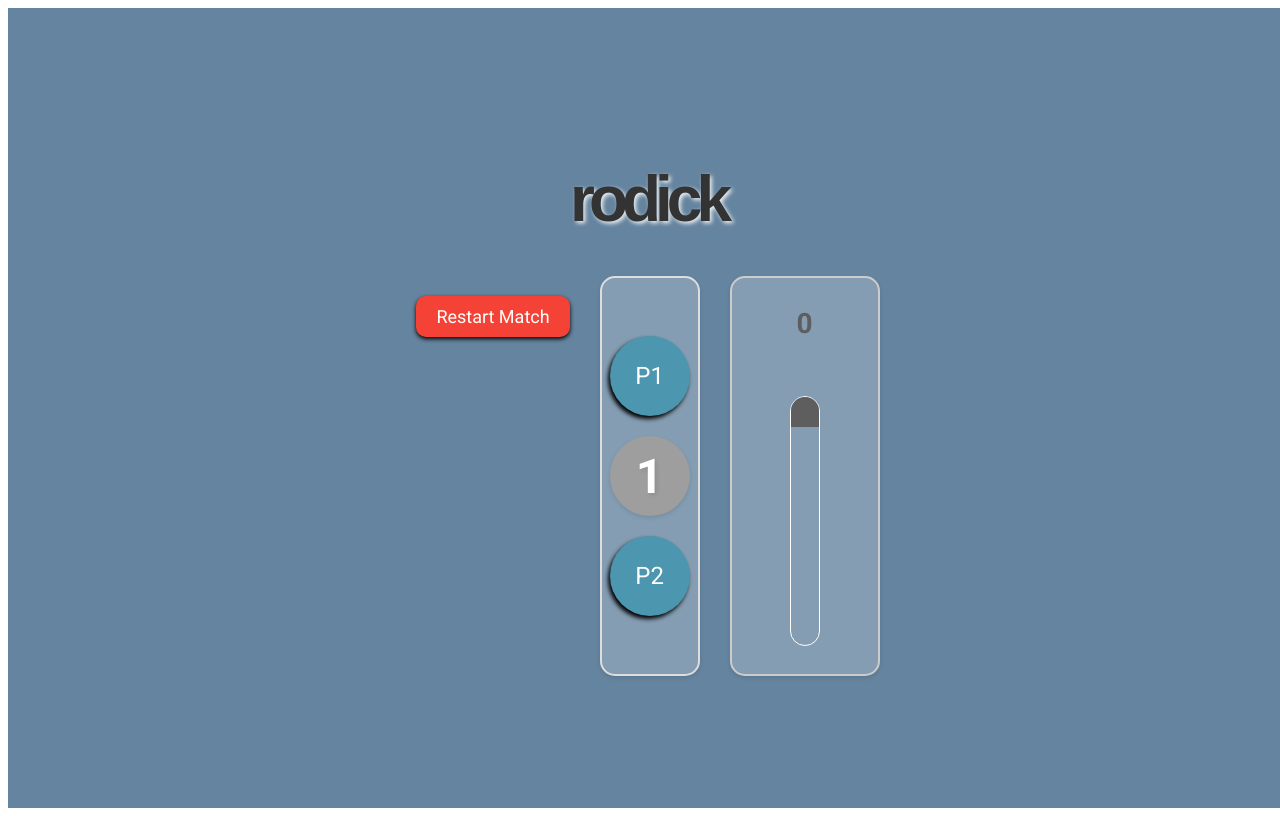
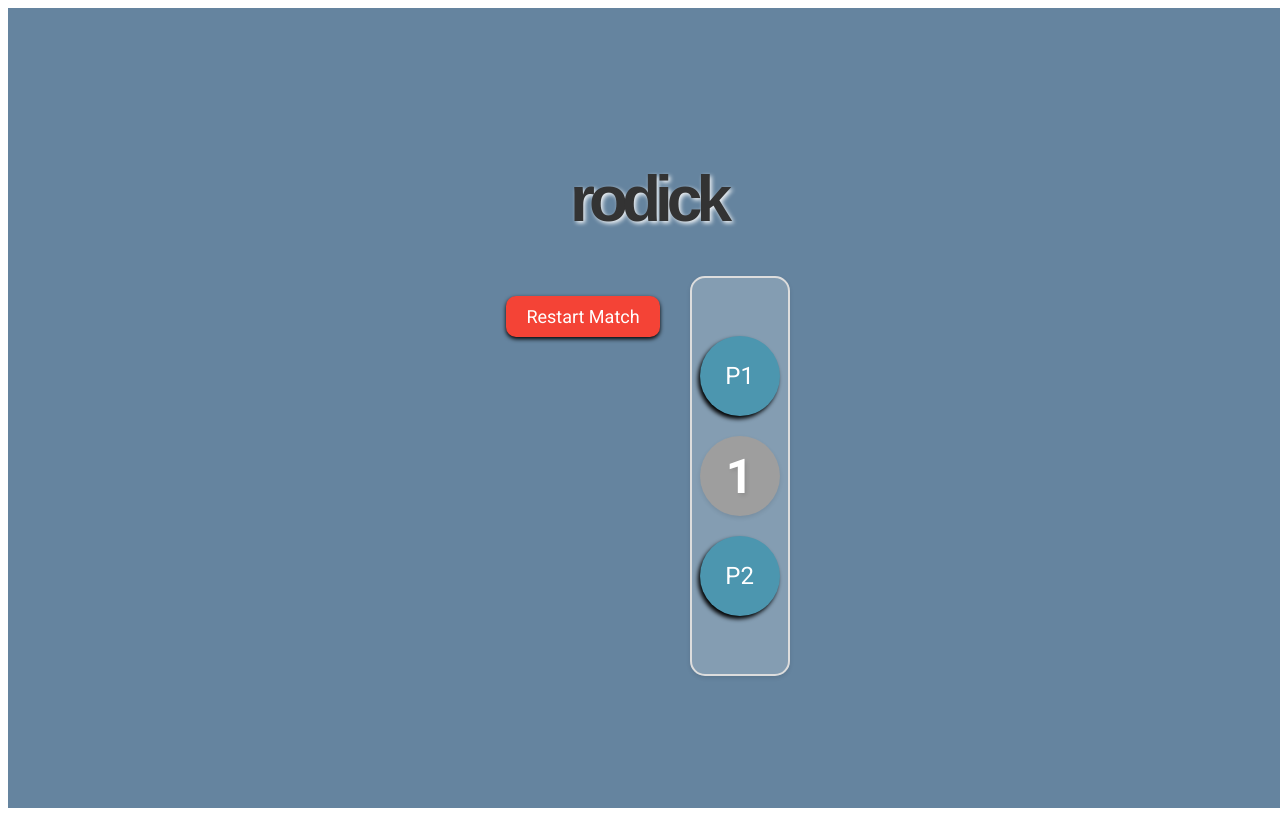
Before and after one commit to bcmfranco/rodick, a Nuxt app: page / in a window 1280 px wide. Built offline with nearby package versions, Linux system fonts and the light colour scheme.

Commit message:
retry html

```diff
--- a/src/pages/index.vue
+++ b/src/pages/index.vue
@@ -3,13 +3,6 @@
     <h1 id="logo">rodick</h1>
 
     <div id="wrapper" v-if="match_alive">
-
-      <div id="court" :style="{ backgroundColor: courtBackgroundColor }">
-        <div id="energy">{{ this.energy }}</div>
-        <div id="barr" :class="{ 'ball_home': player_active === 1, 'ball_away': player_active === 2 }">
-          <div id="ball"></div>
-        </div>
-      </div>
 
       <div id="joystick">
         <div id="controlers">
@@ -22,8 +15,6 @@
           <button class="racket" id="racket_p2" @click="shot(2)">P2</button>
         </div>
       </div>
-
-
 
       <div id="buttoner">
         <div id="restart_btn" @click="restartMatch">Restart Match</div>
```
